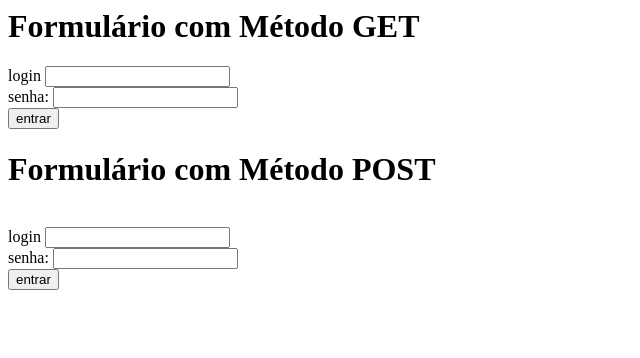
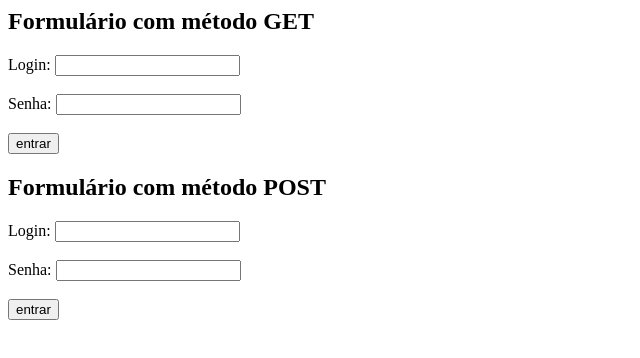
Before and after one commit to CEEMTI-BG-prof-Melissa/aula-05-13-05-lpw-nicolas-otho-schreder, a plain HTML site: page index.html in a window 1280 px wide. Shown: the whole page, without its empty margins (0-640 px from the left). Drawn offline with Linux system fonts and the light colour scheme.

Commit message:
AULAAAA 5 index.html

```diff
--- a/index.html
+++ b/index.html
@@ -1,25 +1,31 @@
-<html>
-  <head>
-    <title> aula 05 </title>
-  </head>
+<html lang="pt-br">
+<head>
+    <meta charset="UTF-8">
+    <title>Formulários GET e POST</title>
+</head>
 <body>
-<h1> Formulário com Método GET </h1>
-<form>
-    login <input type="text">
-  <br>
-     senha: <input type="password">
-  <br>
-    <input type="button" value="entrar">
-  <br>
-</form>
-  <h1> Formulário com Método POST </h1>
-<form>
-  <br>
-    login <input type="text">
-  <br>
-     senha: <input type="password">
-  <br>
-    <input type="button" value="entrar">
-</form>
- </body>
+
+    <h2>Formulário com método GET</h2>
+    <form method="get" action="processa_get.php">
+        Login:
+        <input type="text" name="login"><br><br>
+
+        Senha:
+        <input type="password" name="senha"><br><br>
+
+        <input type="submit" value="entrar">
+    </form>
+
+    <h2>Formulário com método POST</h2>
+    <form method="post" action="processa_post.php">
+        Login:
+        <input type="text" name="login"><br><br>
+
+        Senha:
+        <input type="password" name="senha"><br><br>
+
+        <input type="submit" value="entrar">
+    </form>
+
+</body>
 </html>
```
